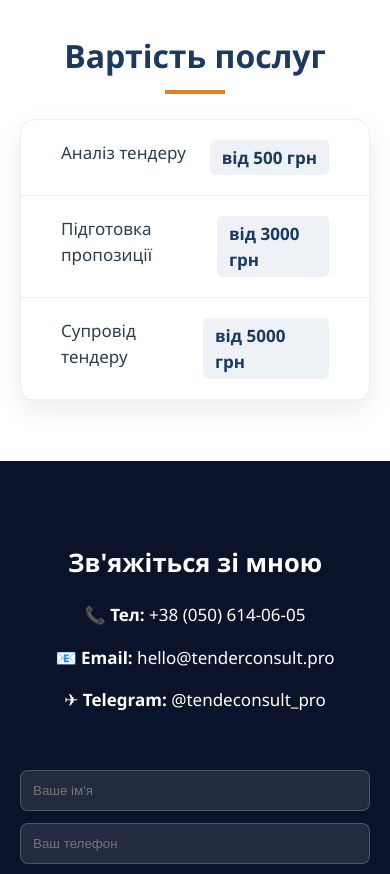
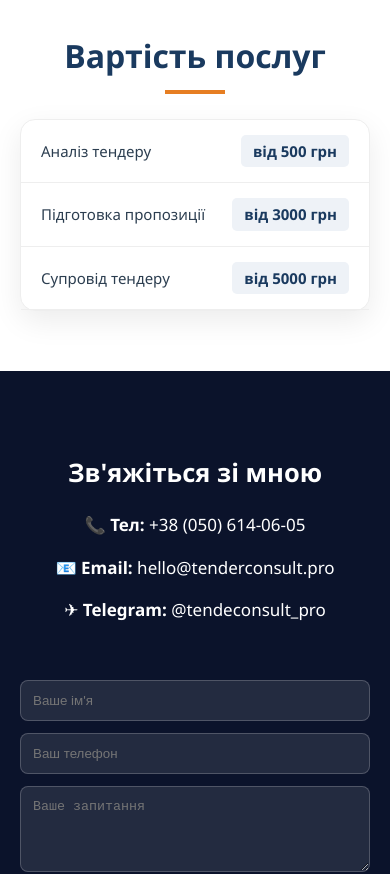
Before and after one commit to KirilKuprum/Proz, a React (Create React App) app in the folder proz/: page / in a window 390 px wide. Shown: the part 3500-4374 px from the top of the page. Built offline with nearby package versions, Linux system fonts and the light colour scheme.

Commit message:
Update App.css

```diff
--- a/proz/src/App.css
+++ b/proz/src/App.css
@@ -179,8 +179,8 @@ body {
 
 .pricing-section { padding: 60px 0; }
 .price-table { max-width: 800px; margin: 0 auto; background: white; border-radius: 15px; box-shadow: var(--shadow); border: 1px solid #eee; }
-.price-row { display: flex; justify-content: space-between; padding: 20px 40px; border-bottom: 1px solid #eee; }
-.price-value { font-weight: bold; color: var(--main-blue); background: var(--light-blue); padding: 5px 12px; border-radius: 5px; }
+.price-row { display: flex; justify-content: space-between; align-items: center;padding: 20px 40px; border-bottom: 1px solid #eee;gap: 15px; }
+.price-value { font-weight: bold; color: var(--main-blue); background: var(--light-blue); padding: 5px 12px; border-radius: 5px; white-space: nowrap; flex-shrink: 0; }
 
 .footer-section { background: #0b132b; color: white; padding: 60px 0; }
 .footer-flex { display: flex; gap: 40px; }
@@ -210,3 +210,9 @@ body {
     flex-direction: column-reverse;
   }
 }
+@media (max-width: 600px) {
+  .price-row {
+    padding: 15px 20px;
+    font-size: 15px;
+  }
+}
```
